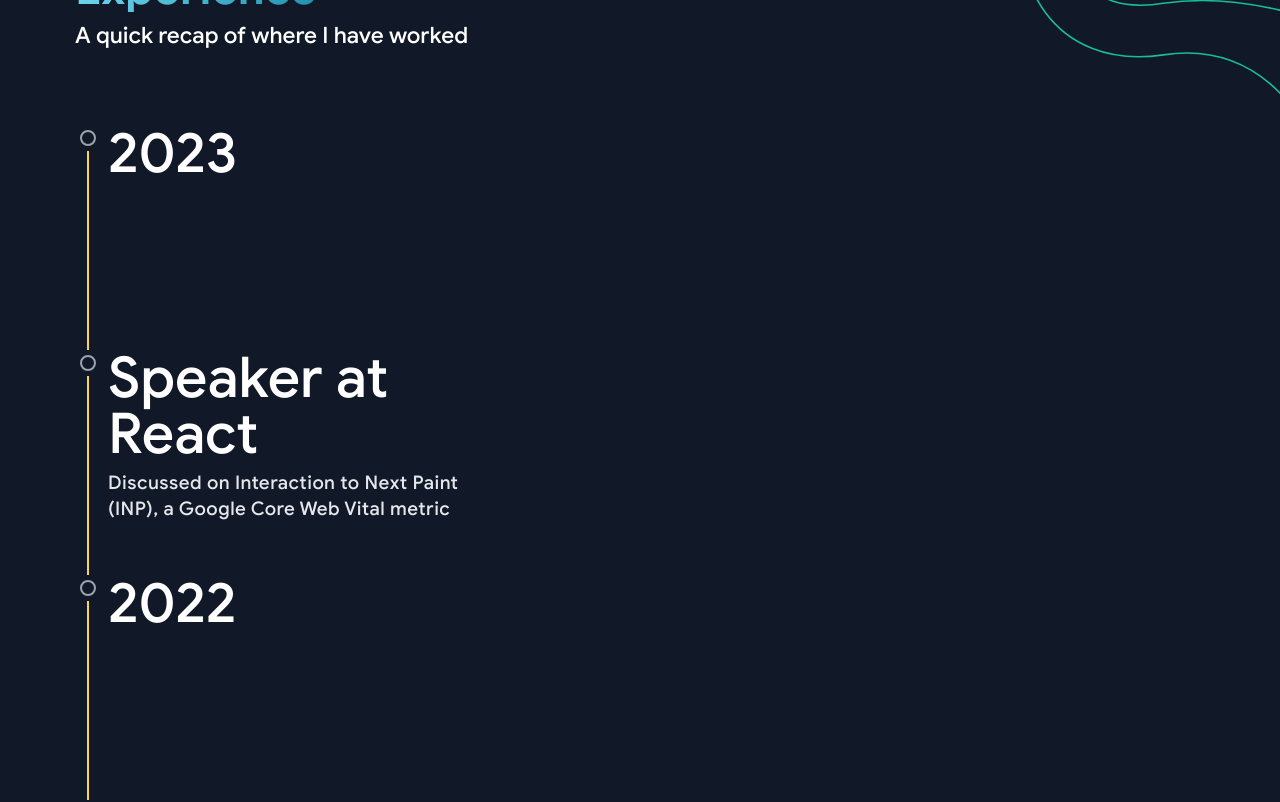
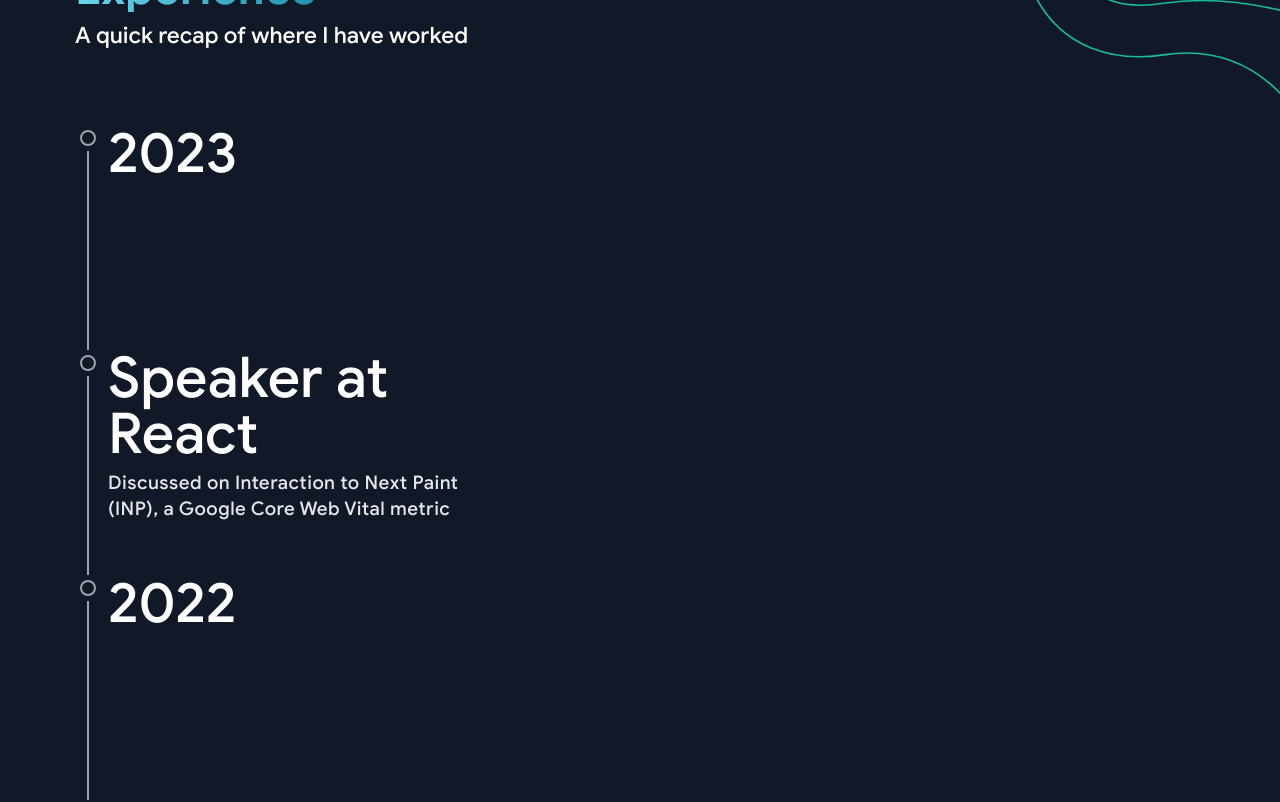
Before and after one commit to majuth/portfolio-site-2.0, a React (Create React App) app: page / in a window 1280 px wide. Shown: the part 4700-5502 px from the top of the page. Built offline with nearby package versions, Linux system fonts and the light colour scheme.

Commit message:
Added timeline animation

```diff
--- a/src/components/experience/experience.js
+++ b/src/components/experience/experience.js
@@ -50,7 +50,6 @@ function Experience() {
             }
 
             if (shouldDrawLine) {
-              // TO DO fix syntax
               svg = shouldDrawLine
                 ? `${drawLine(lineY, index)}${svg}`
                 : svg;
@@ -87,7 +86,8 @@ function Experience() {
       const offset = 10;
       const foreignObjectX = dotSize / 2 + 10 + offset;
       const foreignObjectY = y - dotSize / 2;
-      const foreignObjectWidth = svgWidth - (dotSize / 2 + 10 + offset);
+      // const foreignObjectWidth = svgWidth - (dotSize / 2 + 10 + offset);
+      const foreignObjectWidth = svgWidth
       const titleSizeClass = "text-6xl";
 
       const logoString = image
@@ -112,9 +112,59 @@ function Experience() {
       return str;
     }
 
+    function addLineSvgAnimation(timeline, duration, index){
+      const startTime = `start+=${duration * index}`;
+
+      timeline.fromTo(
+        svgContainer.current.querySelectorAll(`.line-${index + 1}`),
+        {scaleY: 0},
+        {scaleY: 1, duration },
+        startTime
+      );
+
+      return timeline;
+    }
+
+    function animateTimeline(timeline, duration){
+      let index = 0;
+
+      addNodeRefsToItems(TIMELINE).forEach((item) => {
+        if (item.shouldDrawLine) {
+          addLineSvgAnimation(timeline, duration, index);
+          index++;
+        }
+      });
+    }
+
+    function initScrollTrigger() {
+      const timeline = gsap
+      .timeline({ defaults: { ease: Linear.easeNone, duration: 0.44 } })
+      .addLabel("start");
+
+      let duration = 3;
+      let trigger = svgContainer.current;
+      let start = "top center";
+      let end = `+=${svgLength}`;
+      let additionalConfig = {};
+
+      ScrollTrigger.create({
+        ...additionalConfig,
+        trigger,
+        start,
+        end,
+        scrub: 0,
+        animation: timeline,
+      });
+      return { timeline, duration };
+    }
+
     useEffect(() =>{
       setTimelineSvg(svgContainer, timelineSvg)
-    }, [timelineSvg]);
+
+      const { timeline, duration } = initScrollTrigger();
+
+      animateTimeline(timeline, duration);
+    }, [timelineSvg, svgContainer]);
 
     function setTimelineSvg(){
       const containerWidth = svgContainer.current.clientWidth;
```
